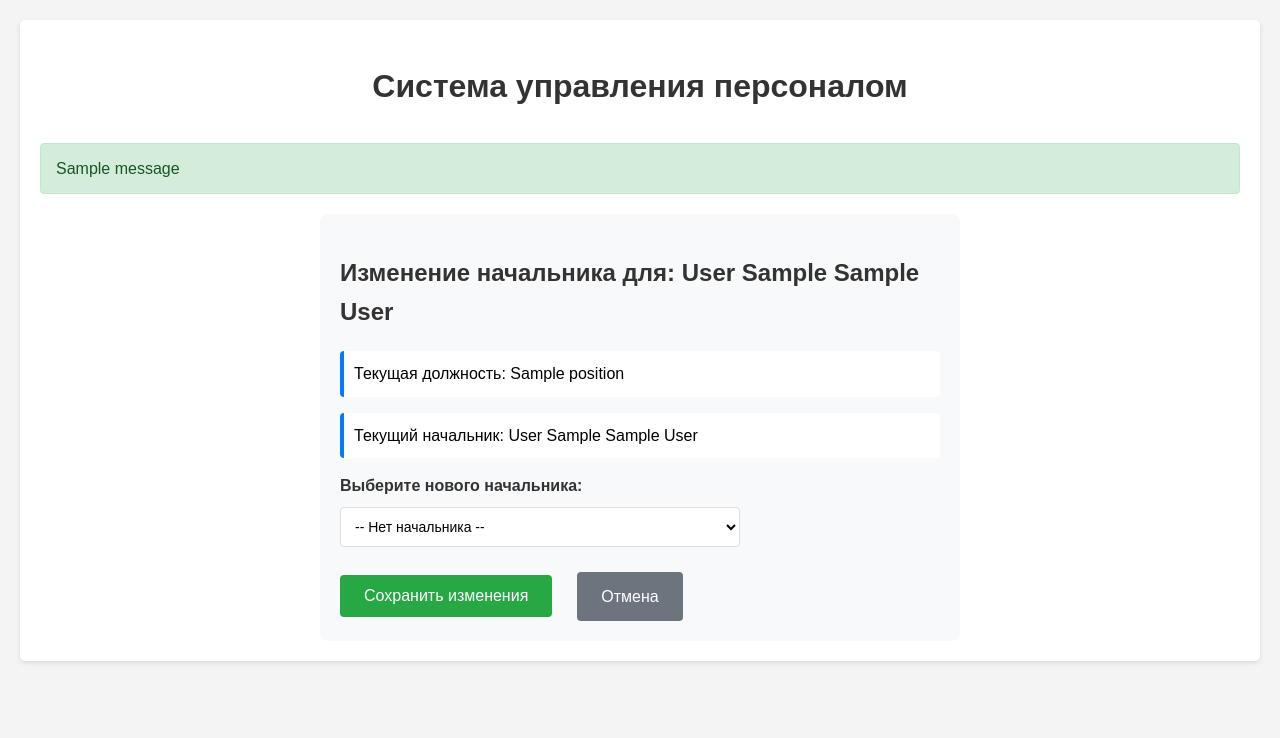
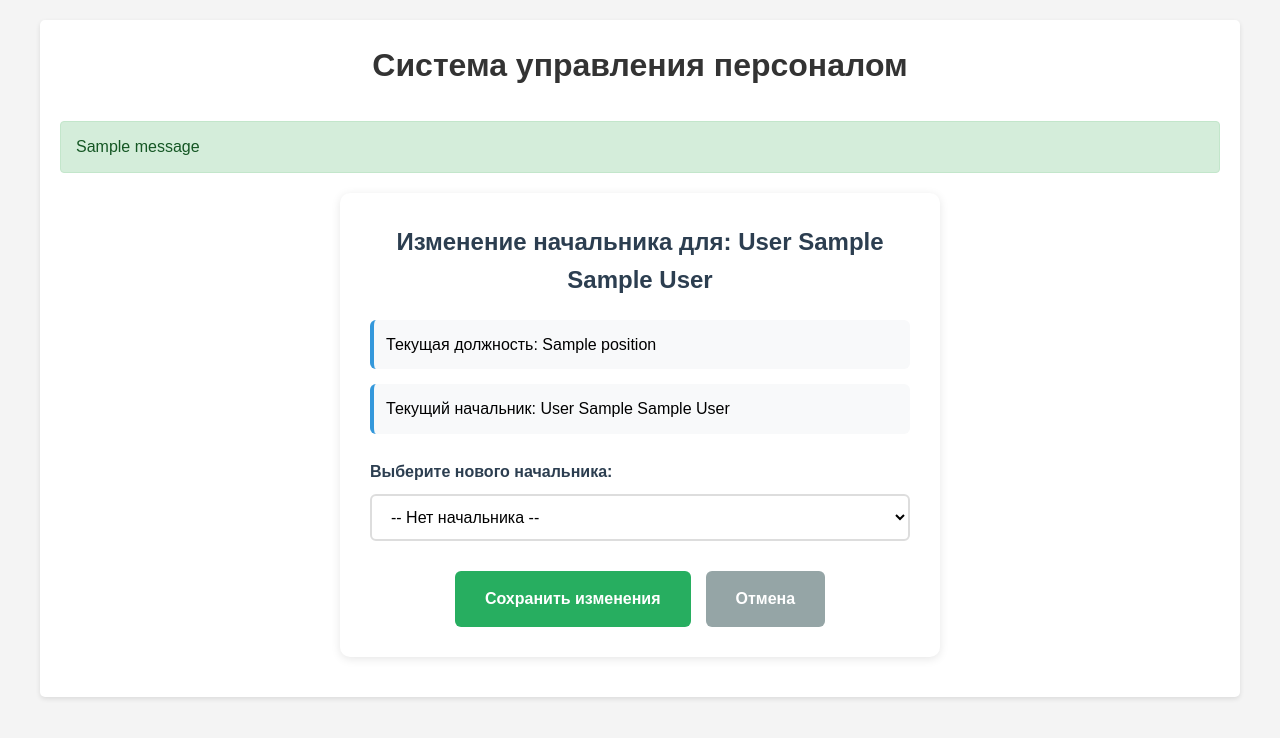
Before and after one commit to larasedova/HR_managment_system, a Flask app: page /update_manager/1 in a window 1280 px wide. Shown: the top 738 px of the page. Run offline with Flask 3, Linux system fonts and the light colour scheme; tables that the repository leaves empty hold one stand-in row (values such as "Sample post"); one stand-in notice (Sample message) is shown.

Commit message:
Исправлено наследование в edit_manager.html

```diff
--- a/static/style.css
+++ b/static/style.css
@@ -1,3 +1,10 @@
+/* Reset and base styles */
+* {
+    margin: 0;
+    padding: 0;
+    box-sizing: border-box;
+}
+
 body {
     font-family: Arial, sans-serif;
     line-height: 1.6;
@@ -15,12 +22,14 @@ body {
     box-shadow: 0 2px 5px rgba(0,0,0,0.1);
 }
 
+/* Header */
 header h1 {
     color: #333;
     text-align: center;
     margin-bottom: 30px;
 }
 
+/* Search section */
 .search-section {
     margin-bottom: 20px;
     padding: 15px;
@@ -66,6 +75,7 @@ header h1 {
     background: #545b62;
 }
 
+/* Table styles */
 .employees-table {
     overflow-x: auto;
     margin-bottom: 20px;
@@ -86,8 +96,6 @@ th, td {
 th {
     background-color: #f8f9fa;
     font-weight: bold;
-    position: sticky;
-    top: 0;
 }
 
 th a {
@@ -104,6 +112,7 @@ tr:hover {
     background-color: #f8f9fa;
 }
 
+/* Pagination */
 .pagination {
     text-align: center;
     margin-top: 20px;
@@ -131,6 +140,7 @@ tr:hover {
     color: #333;
 }
 
+/* Messages */
 .messages {
     margin-bottom: 20px;
 }
@@ -154,62 +164,117 @@ tr:hover {
     border-color: #f5c6cb;
 }
 
+/* FORM CONTAINER - ВАЖНО: исправленные стили */
+.form-container {
+    max-width: 600px;
+    margin: 20px auto;
+    padding: 30px;
+    background: white;
+    border-radius: 10px;
+    box-shadow: 0 2px 10px rgba(0,0,0,0.1);
+}
+
+.form-container h2 {
+    color: #2c3e50;
+    margin-bottom: 20px;
+    text-align: center;
+}
+
+.form-container p {
+    margin: 15px 0;
+    padding: 12px;
+    background: #f8f9fa;
+    border-radius: 6px;
+    border-left: 4px solid #3498db;
+}
+
+/* Form elements */
 .form-group {
-    margin-bottom: 20px;
+    margin: 25px 0;
 }
 
 .form-group label {
     display: block;
-    margin-bottom: 8px;
+    margin-bottom: 10px;
     font-weight: bold;
-    color: #333;
+    color: #2c3e50;
+    font-size: 16px;
 }
 
 .form-group select {
     width: 100%;
-    max-width: 400px;
-    padding: 10px;
-    border: 1px solid #ddd;
-    border-radius: 4px;
-    font-size: 14px;
-    background-color: white;
+    padding: 12px 15px;
+    border: 2px solid #ddd;
+    border-radius: 6px;
+    font-size: 16px;
+    background: white;
+    cursor: pointer;
 }
 
 .form-group select:focus {
     outline: none;
-    border-color: #007bff;
-    box-shadow: 0 0 0 2px rgba(0, 123, 255, 0.25);
+    border-color: #3498db;
+    box-shadow: 0 0 0 3px rgba(52, 152, 219, 0.2);
 }
 
-button {
-    padding: 10px 20px;
-    background: #28a745;
+/* BUTTONS - ВАЖНО: исправленные стили кнопок */
+.form-buttons {
+    margin-top: 30px;
+    text-align: center;
+    display: flex;
+    gap: 15px;
+    justify-content: center;
+}
+
+/* Стили для кнопки сохранить */
+button.btn-save {
+    padding: 15px 30px;
+    background: #27ae60;
     color: white;
     border: none;
-    border-radius: 4px;
+    border-radius: 6px;
+    font-size: 16px;
+    font-weight: bold;
     cursor: pointer;
-    font-size: 14px;
-    margin-right: 10px;
-}
-
-button:hover {
-    background: #218838;
-}
-
-a.button {
-    padding: 10px 20px;
-    background: #6c757d;
-    color: white;
     text-decoration: none;
-    border-radius: 4px;
-    font-size: 14px;
     display: inline-block;
 }
 
-a.button:hover {
-    background: #545b62;
+button.btn-save:hover {
+    background: #219a52;
 }
 
+/* Стили для кнопки отмены */
+a.btn-cancel {
+    padding: 15px 30px;
+    background: #95a5a6;
+    color: white;
+    border: none;
+    border-radius: 6px;
+    font-size: 16px;
+    font-weight: bold;
+    cursor: pointer;
+    text-decoration: none;
+    display: inline-block;
+    text-align: center;
+}
+
+a.btn-cancel:hover {
+    background: #7f8c8d;
+}
+
+/* Select options */
+option {
+    padding: 8px;
+    font-size: 14px;
+}
+
+option:disabled {
+    color: #999;
+    background-color: #f8f9fa;
+}
+
+/* Responsive */
 @media (max-width: 768px) {
     .container {
         padding: 15px;
@@ -237,80 +302,13 @@ a.button:hover {
         flex-direction: column;
         gap: 10px;
     }
+
+    .form-buttons {
+        flex-direction: column;
+    }
+
+    .form-container {
+        margin: 10px;
+        padding: 20px;
+    }
 }
-
-.form-container {
-    max-width: 600px;
-    margin: 0 auto;
-    padding: 20px;
-    background: #f8f9fa;
-    border-radius: 8px;
-}
-
-.form-container h2 {
-    color: #333;
-    margin-bottom: 20px;
-}
-
-.form-container p {
-    margin-bottom: 15px;
-    padding: 10px;
-    background: white;
-    border-radius: 4px;
-    border-left: 4px solid #007bff;
-}
-
-.form-buttons {
-    margin-top: 25px;
-    display: flex;
-    gap: 15px;
-    align-items: center;
-}
-
-.btn-save {
-    padding: 12px 24px;
-    background: #28a745;
-    color: white;
-    border: none;
-    border-radius: 4px;
-    cursor: pointer;
-    font-size: 16px;
-}
-
-.btn-save:hover {
-    background: #218838;
-}
-
-.btn-cancel {
-    padding: 12px 24px;
-    background: #6c757d;
-    color: white;
-    text-decoration: none;
-    border-radius: 4px;
-    font-size: 16px;
-}
-
-.btn-cancel:hover {
-    background: #545b62;
-}
-
-/* Стили для выпадающего списка */
-select {
-    width: 100%;
-    padding: 10px;
-    border: 1px solid #ddd;
-    border-radius: 4px;
-    font-size: 14px;
-    background: white;
-}
-
-select:focus {
-    outline: none;
-    border-color: #007bff;
-    box-shadow: 0 0 0 2px rgba(0, 123, 255, 0.25);
-}
-
-option:disabled {
-    color: #999;
-    background-color: #f8f9fa;
-}
--- a/templates/edit_manager.html
+++ b/templates/edit_manager.html
@@ -1,26 +1,6 @@
-<!DOCTYPE html>
-<html lang="ru">
-<head>
-    <meta charset="UTF-8">
-    <meta name="viewport" content="width=device-width, initial-scale=1.0">
-    <title>Изменение начальника - {{ employee.full_name }}</title>
-    <link rel="stylesheet" href="{{ url_for('static', filename='style.css') }}">
-</head>
-<body>
-    <div class="container">
-        <header>
-            <h1>Система управления персоналом</h1>
-        </header>
+{% extends "base.html" %}
 
-        {% with messages = get_flashed_messages(with_categories=true) %}
-            {% if messages %}
-                <div class="messages">
-                    {% for category, message in messages %}
-                        <div class="alert alert-{{ category }}">{{ message }}</div>
-                    {% endfor %}
-                </div>
-            {% endif %}
-        {% endwith %}
+{% block content %}
 
 <div class="form-container">
     <h2>Изменение начальника для: {{ employee.full_name }}</h2>
@@ -50,45 +30,29 @@
         </div>
     </form>
 </div>
-    </div>
 
 <script>
 console.log('Edit manager page loaded');
 
-// Проверяем, загружены ли все элементы
 document.addEventListener('DOMContentLoaded', function() {
     console.log('DOM fully loaded');
-
     const form = document.querySelector('form');
     const select = document.getElementById('manager_id');
     const saveButton = document.querySelector('.btn-save');
     const cancelButton = document.querySelector('.btn-cancel');
 
-    console.log('Form found:', form);
-    console.log('Select found:', select);
-    console.log('Save button found:', saveButton);
-    console.log('Cancel button found:', cancelButton);
+    console.log('Form:', form);
+    console.log('Select:', select);
+    console.log('Save button:', saveButton);
+    console.log('Cancel button:', cancelButton);
 
-    // Добавляем обработчики для отладки
     if (form) {
         form.addEventListener('submit', function(e) {
             console.log('Form submitted');
-            console.log('Selected manager:', select.value);
-        });
-    }
-
-    if (saveButton) {
-        saveButton.addEventListener('click', function() {
-            console.log('Save button clicked');
-        });
-    }
-
-    if (cancelButton) {
-        cancelButton.addEventListener('click', function() {
-            console.log('Cancel button clicked');
+            console.log('Selected manager ID:', select.value);
         });
     }
 });
 </script>
-</body>
-</html>
+
+{% endblock %}
```
Lines whose indentation alone changed are shown as unchanged.
